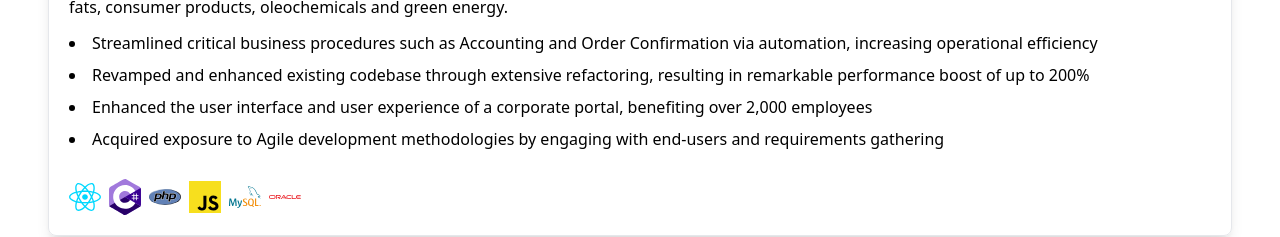
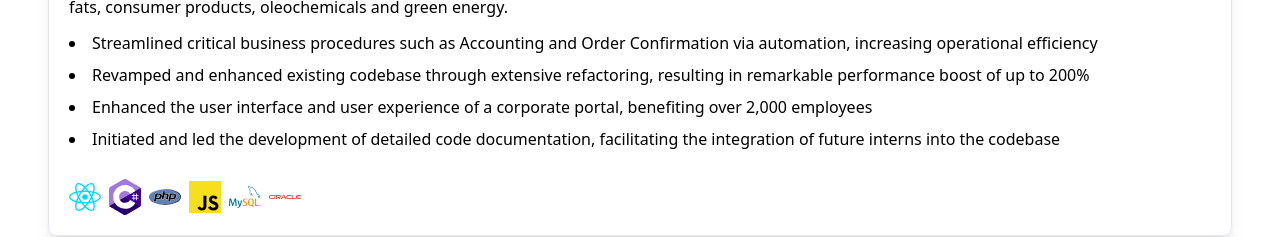
Before and after one commit to njxue/portfolio, a Vue app: page / in a window 1280 px wide. Shown: the part 780-1017 px from the top of the page. Built offline with nearby package versions, Linux system fonts and the light colour scheme.

Commit message:
Update work experience at Aastar

```diff
--- a/src/data/WorkExperiences.js
+++ b/src/data/WorkExperiences.js
@@ -12,7 +12,7 @@ const WorkExperiences = [
       "Streamlined critical business procedures such as Accounting and Order Confirmation via automation, increasing operational efficiency",
       "Revamped and enhanced existing codebase through extensive refactoring, resulting in remarkable performance boost of up to 200%",
       "Enhanced the user interface and user experience of a corporate portal, benefiting over 2,000 employees",
-      "Acquired exposure to Agile development methodologies by engaging with end-users and requirements gathering"
+      "Initiated and led the development of detailed code documentation, facilitating the integration of future interns into the codebase"
     ],
     techs: ["react", "csharp", "php", "javascript", "mysql", "oracle"],
     logo: "/images/kpnLogo.png",
```
